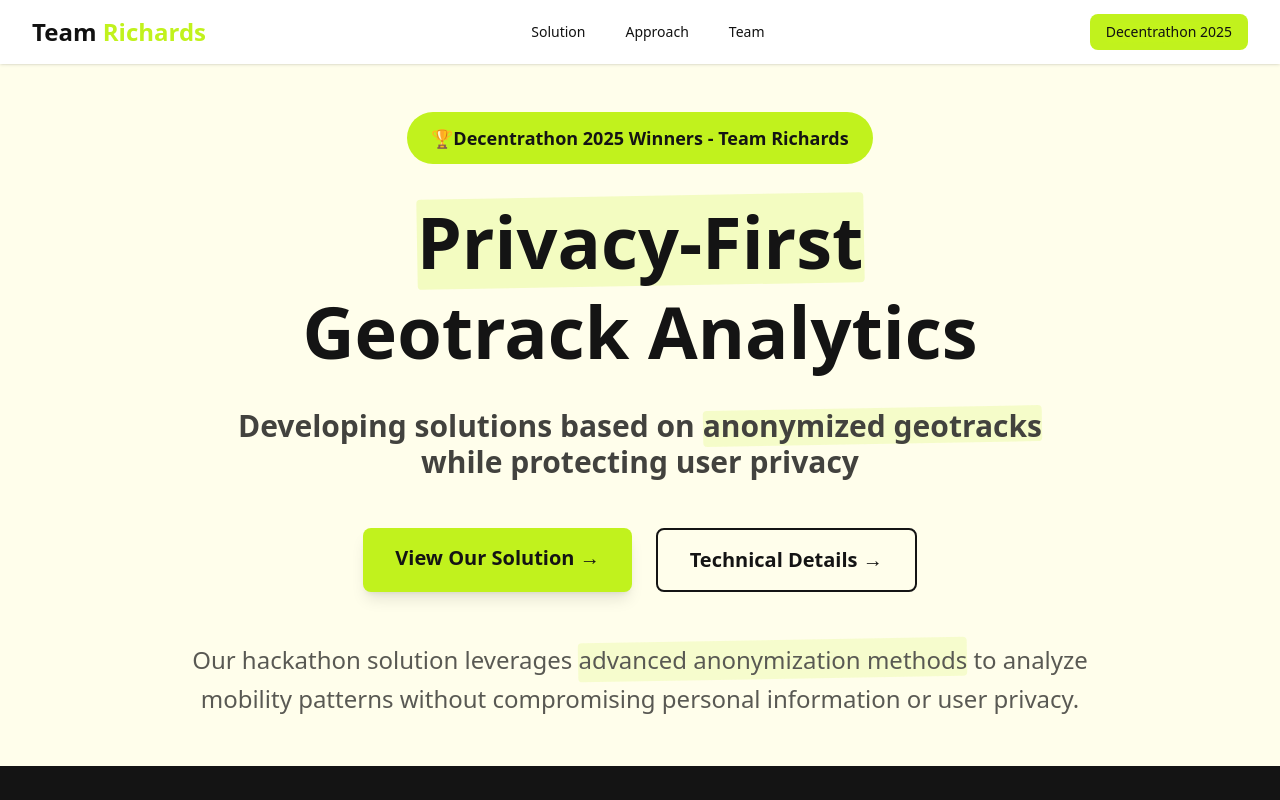
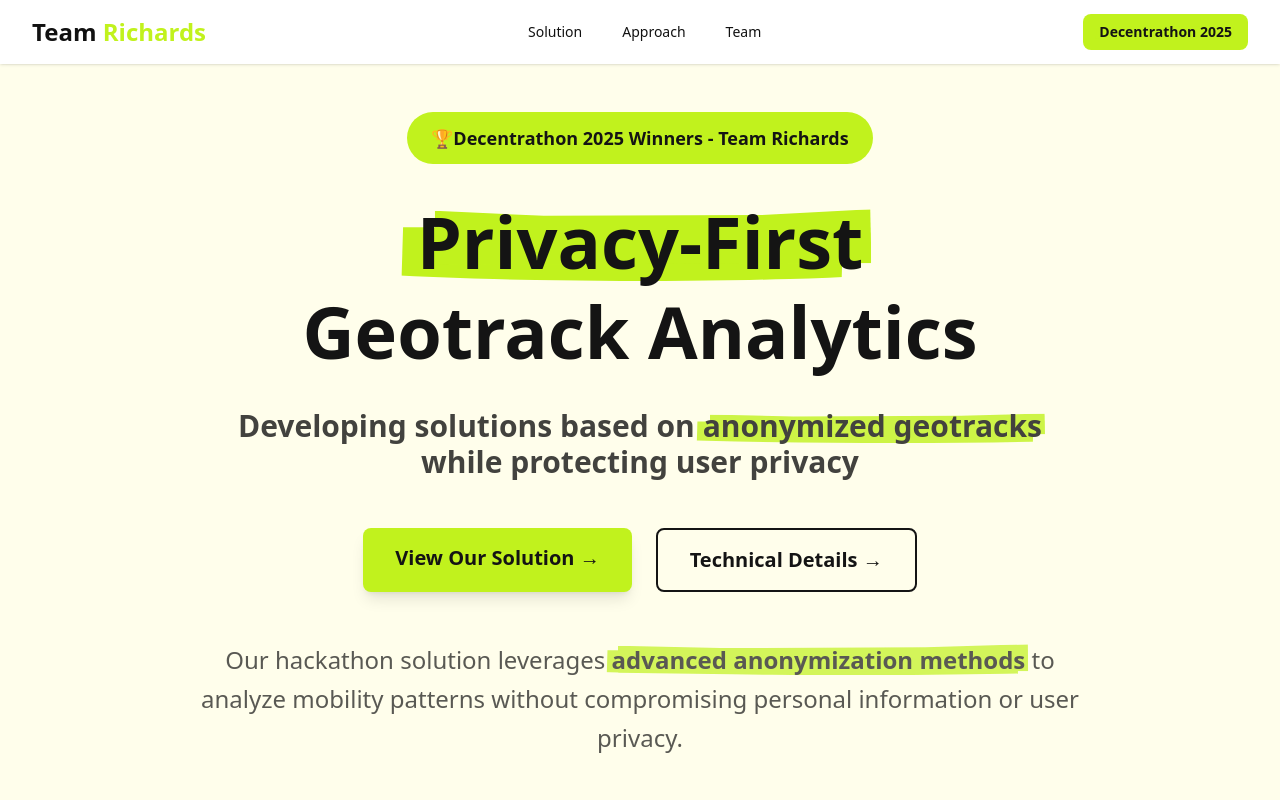
Before and after one commit to bizhanchik/decentrathon-indrive-richards-case2, a React (Vite) app in the folder frontend/: page / in a window 1280 px wide. Shown: the top 800 px of the page. Built offline with nearby package versions, Linux system fonts and the light colour scheme.

Commit message:
highlights

```diff
--- a/frontend/src/components/Highlight.tsx
+++ b/frontend/src/components/Highlight.tsx
@@ -2,15 +2,42 @@ import type { ReactNode } from 'react';
 
 interface HighlightProps {
   children: ReactNode;
+  className?: string;
 }
 
-export function Highlight({ children }: HighlightProps) {
+export function Highlight({ children, className = '' }: HighlightProps) {
   return (
-    <span className="relative inline-block">
-      <span className="relative z-10">{children}</span>
+    <span className={`relative inline-block ${className}`} style={{ zIndex: 1 }}>
+      <span className="relative z-10 font-bold" style={{ color: '#141414' }}>
+        {children}
+      </span>
+
+      {/* First marker stroke - covers bottom-left to top-right */}
       <span
-        className="absolute inset-0 bg-current opacity-20 rounded transform -rotate-1 transition-transform duration-300 hover:rotate-1"
-        style={{ backgroundColor: '#C1F21D' }}
+        className="absolute z-0 block"
+        style={{
+          backgroundColor: '#C1F21D',
+          top: '0.45em',
+          left: '-0.2em',
+          right: '0.3em',
+          bottom: '-0.25em',
+          transform: 'skew(-2deg, 0.5deg) rotate(-0.3deg)',
+          clipPath: 'ellipse(100% 45% at 50% 25%)'
+        }}
+      ></span>
+
+      {/* Second marker stroke - covers top-left to bottom-right */}
+      <span
+        className="absolute z-0 block"
+        style={{
+          backgroundColor: '#C1F21D',
+          top: '0.2em',
+          left: '0.25em',
+          right: '-0.1em',
+          bottom: '0.3em',
+          transform: 'skew(1deg, -0.5deg) rotate(0.3deg)',
+          clipPath: 'polygon(0% 0%, 25% 10%, 75% 10%, 100% 0%, 100% 100%, 0% 100%)'
+        }}
       ></span>
     </span>
   );
```
